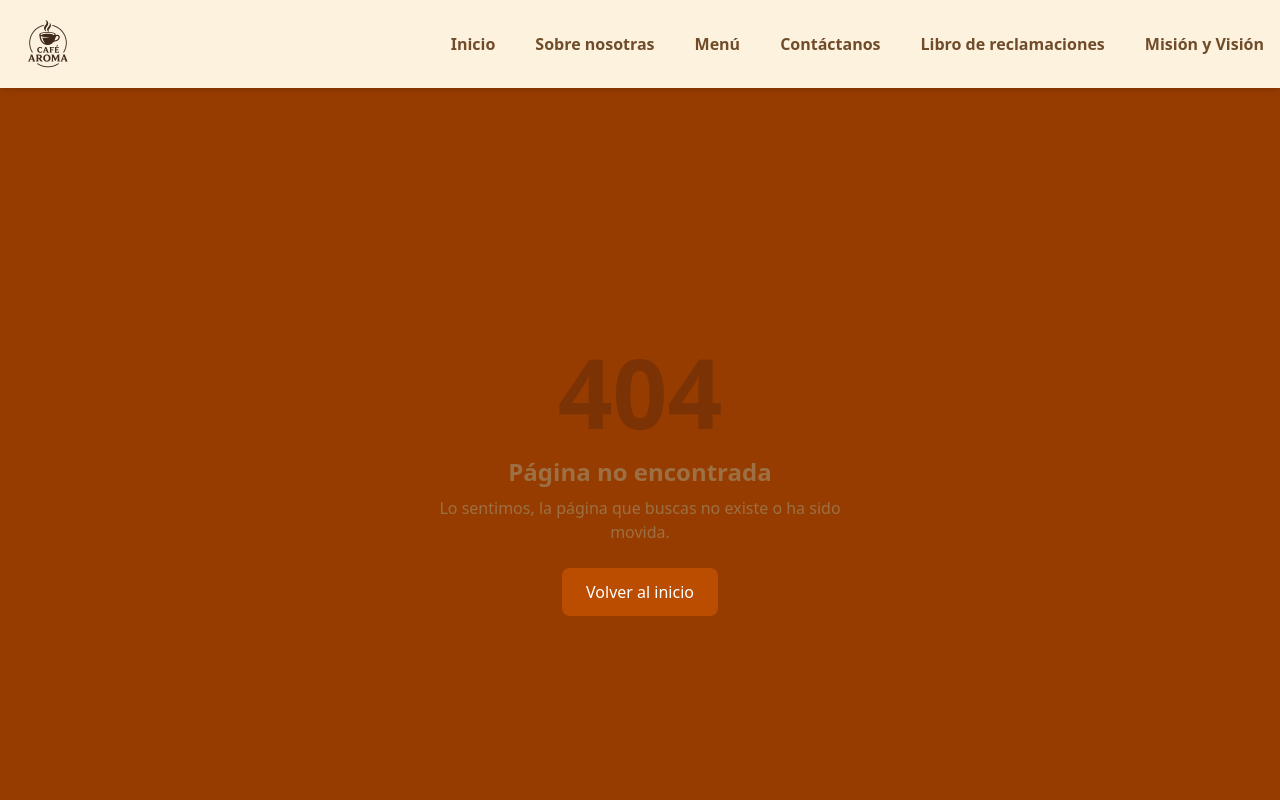
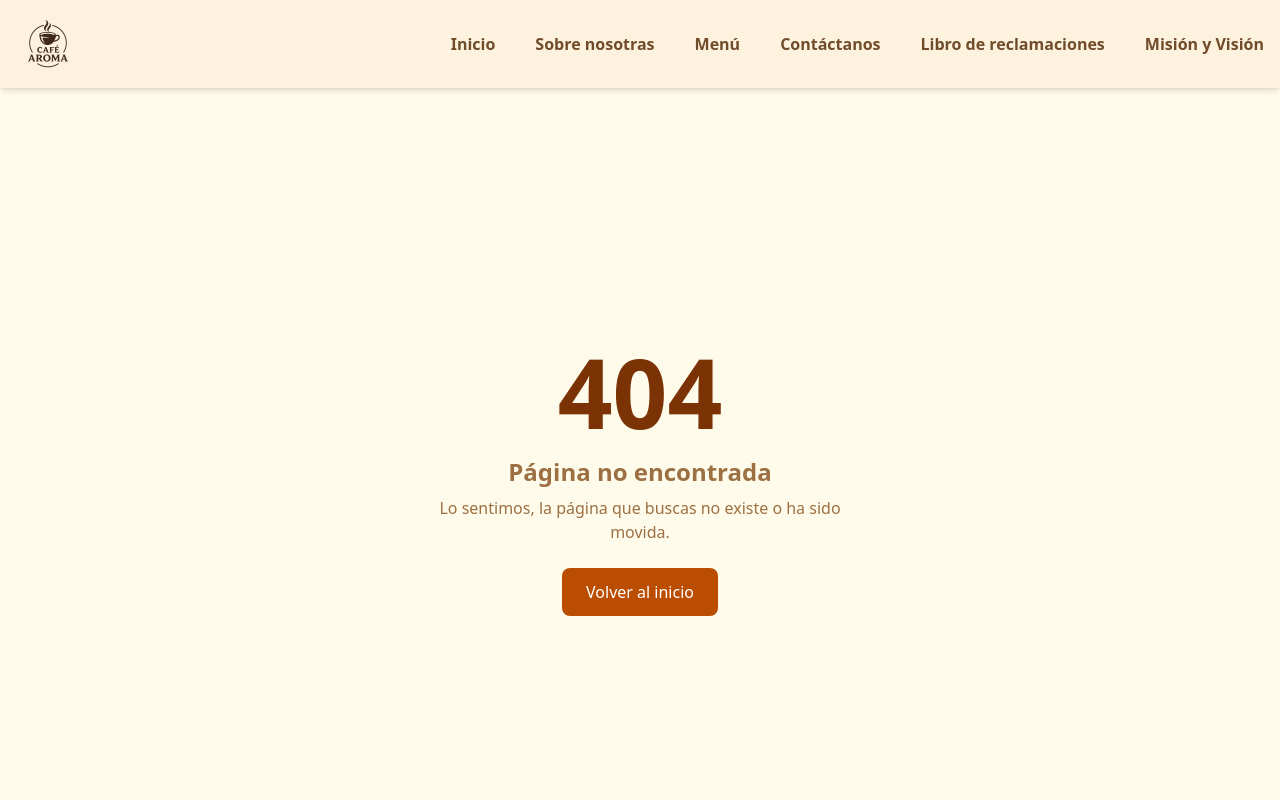
Before and after one commit to skia-byte/proyect-cafe, a React (Vite) app: page /about in a window 1280 px wide. Shown: the top 800 px of the page. Built offline with nearby package versions, Linux system fonts and the light colour scheme.

Commit message:
cambio colores

```diff
--- a/src/components/Navbar.jsx
+++ b/src/components/Navbar.jsx
@@ -67,7 +67,7 @@ function Navbar() {
                   to={item.href}
                   className={`font-semibold transition-colors duration-200 ${
                     isActive(item.href)
-                      ? "text-[#9c7042]"
+                      ? "text-[#4a2e1e]"
                       : "text-[#704c2b] hover:text-[#9c7042]"
                   }`}
                 >
--- a/src/pages/NotFound.jsx
+++ b/src/pages/NotFound.jsx
@@ -2,7 +2,7 @@ import { Link } from "react-router-dom";
 
 function NotFound() {
   return (
-    <section className="min-h-screen flex flex-col items-center justify-center bg-amber-800 text-[#9c7042] px-4 text-center">
+    <section className="min-h-screen flex flex-col items-center justify-center bg-amber-50 text-[#9c7042] px-4 text-center">
       <h1 className="text-8xl font-bold text-amber-900 mb-4">404</h1>
       <h2 className="text-2xl font-semibold mb-2">Página no encontrada</h2>
       <p className="text-[#9c7042] mb-6 max-w-md">
```
